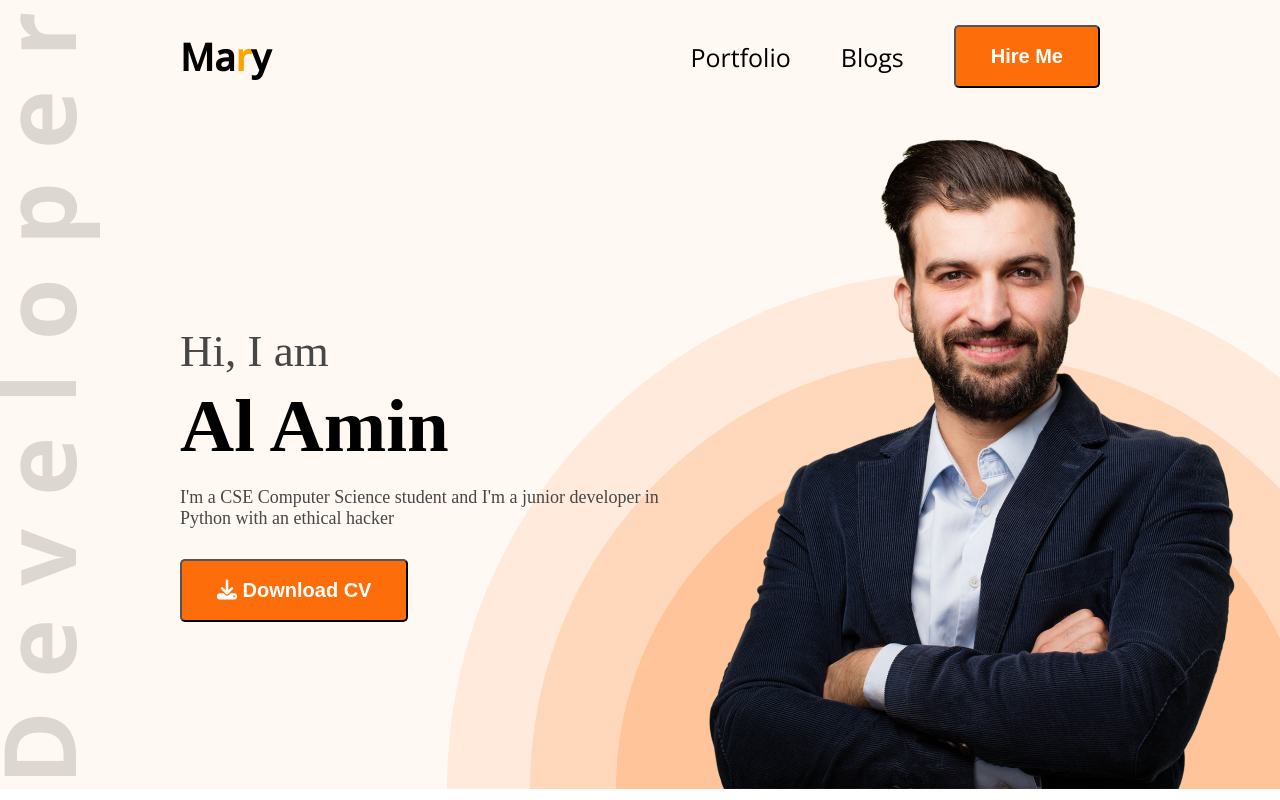
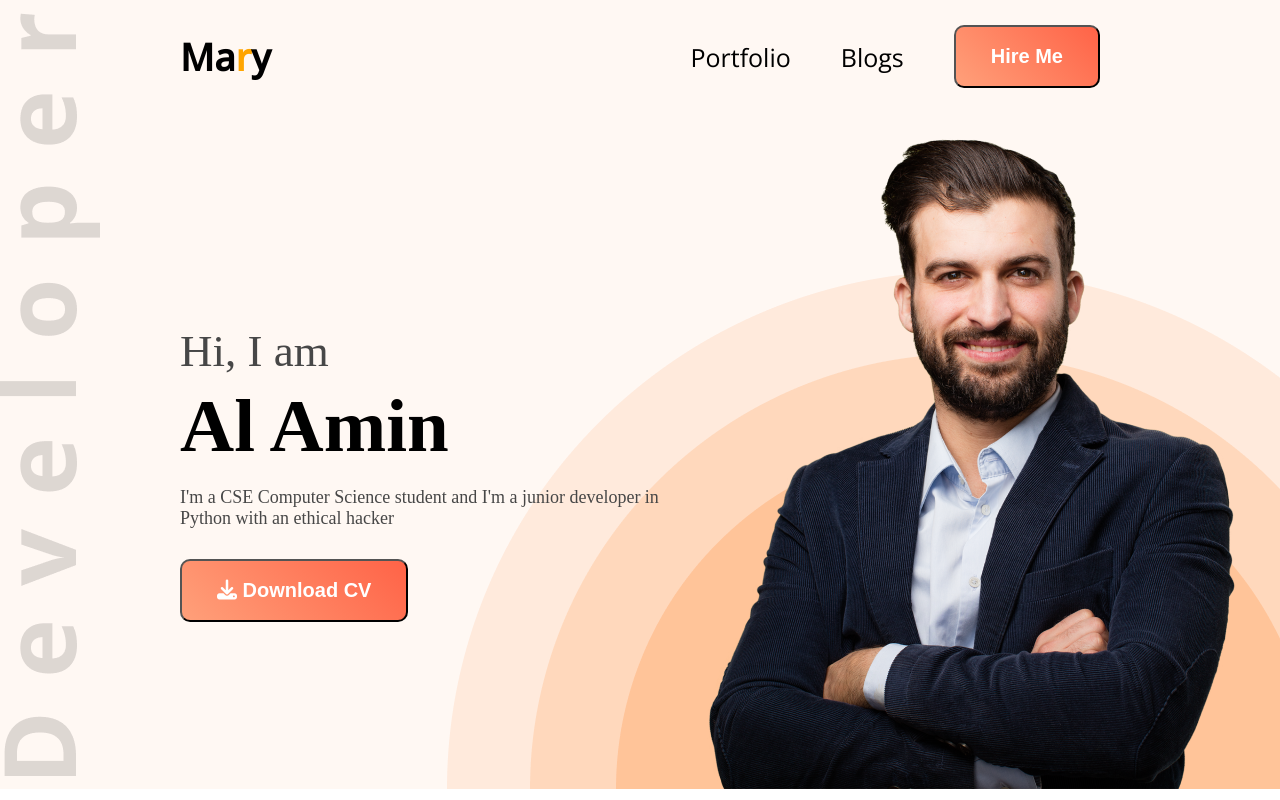
Before and after one commit to mdalamin-py/my-portfolio, a plain HTML site: page index.html in a window 1280 px wide. Shown: the top 800 px of the page. Drawn offline with nearby package versions, Linux system fonts and the light colour scheme.

Commit message:
button upadated

```diff
--- a/index.html
+++ b/index.html
@@ -17,7 +17,7 @@
             <ul>
                 <li>Portfolio</li>
                 <li>Blogs</li>
-                <li><button class="btn-primary">Hire Me</button></li>
+                <li><button class="btn-primary"><a target="_blank" href="https://www.linkedin.com/in/md-al-amin-islam-bb5489206/">Hire Me</a></button></li>
             </ul>
         </nav>
         <!-- Banner header -->
--- a/style/portolio.css
+++ b/style/portolio.css
@@ -30,12 +30,17 @@ nav li {
 
 .btn-primary {
     background: #FD6E0A;
-    border-radius: 5px;
+    border-radius: 10px;
     font-weight: 700;
     font-size: 20px;
     color: #FFFFFF;
     margin: 0;
     padding: 18px 35px;
+    background-image: linear-gradient(45deg,lightSalmon, tomato);
+}
+nav li a{
+    text-decoration: none;
+    color: #FFFFFF;
 }
 
 /* header */
```
